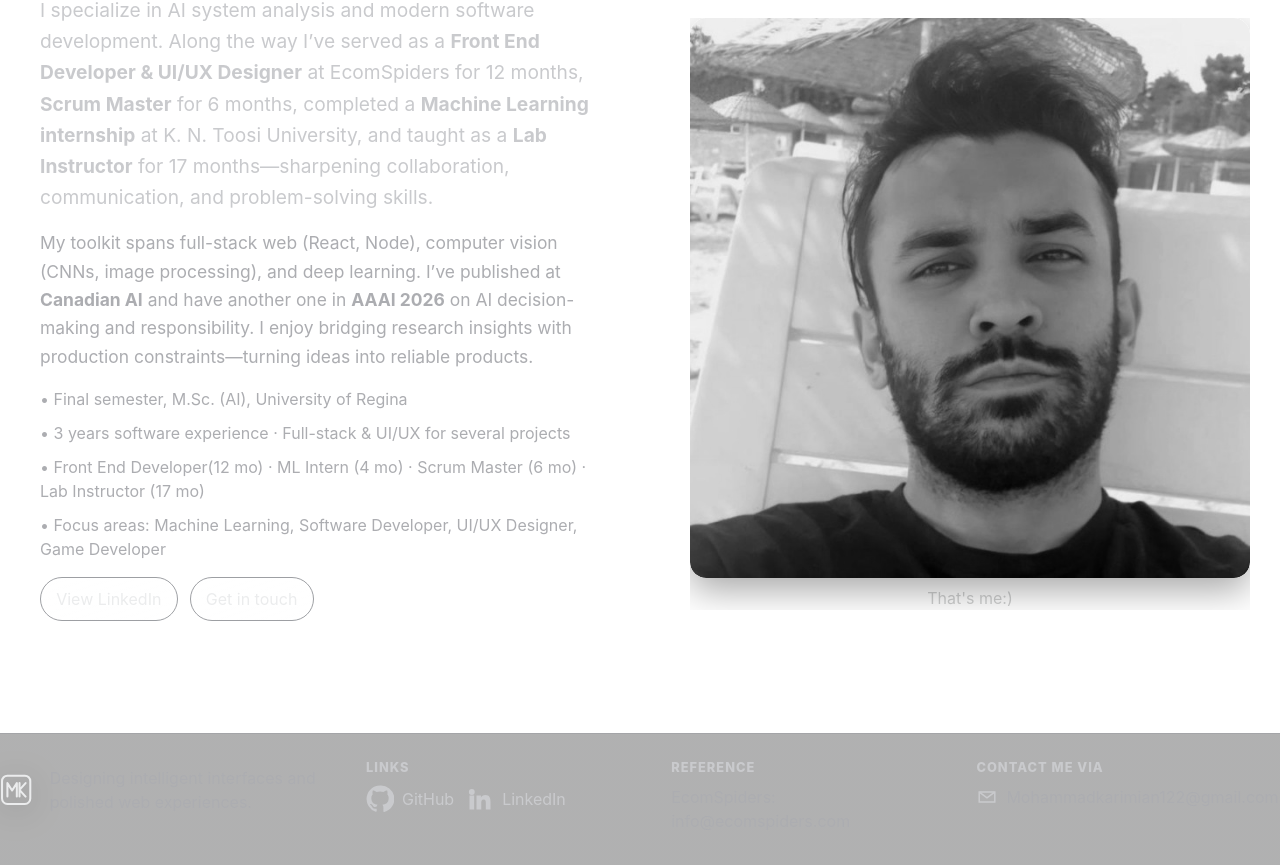
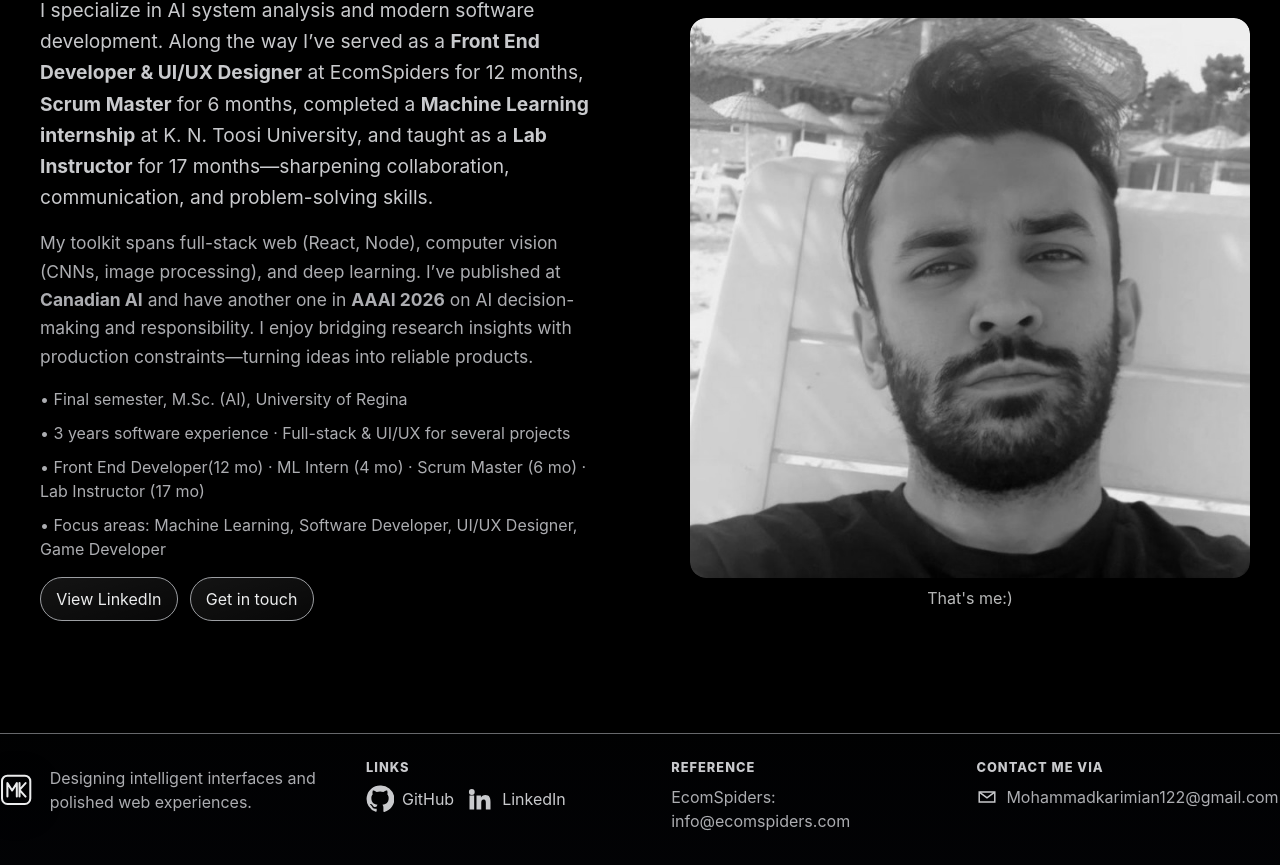
Before and after one commit to mohammadhosseinkarimian/website, a React (Create React App) app: page / in a window 1280 px wide. Shown: the part 5069-5934 px from the top of the page. Built offline with nearby package versions, Linux system fonts and the light colour scheme.

Commit message:
Fixing bg bug

```diff
--- a/src/home.css
+++ b/src/home.css
@@ -829,3 +829,29 @@ canvas { image-rendering: auto; }
     background: transparent !important; /* or rgba(0,0,0,.18) if you want a tint */
   }
 }
+
+/* Footer: softer look, still flicker-proof */
+.site-footer{
+  /* lighter base — not pitch black */
+  background-color: rgba(0, 0, 0, 0.16);
+
+  /* subtle theme tint on top */
+  background-image: linear-gradient(
+    to top,
+    color-mix(in srgb, var(--c-primary) 18%, transparent) 0%,
+    color-mix(in srgb, var(--c-primary) 8%,  transparent) 100%
+  );
+
+  /* keep the stability bits */
+  -webkit-backdrop-filter: none;
+  backdrop-filter: none;
+  transform: translateZ(0);
+  will-change: transform;
+  contain: paint;
+  isolation: isolate;
+}
+
+/* If you added this earlier, keep it (prevents white base peeking through) */
+html, body { background: #000; }
+
+/* Optional: if it’s still a tad dark, drop the alpha to 0.12 or 0.10 */
```
